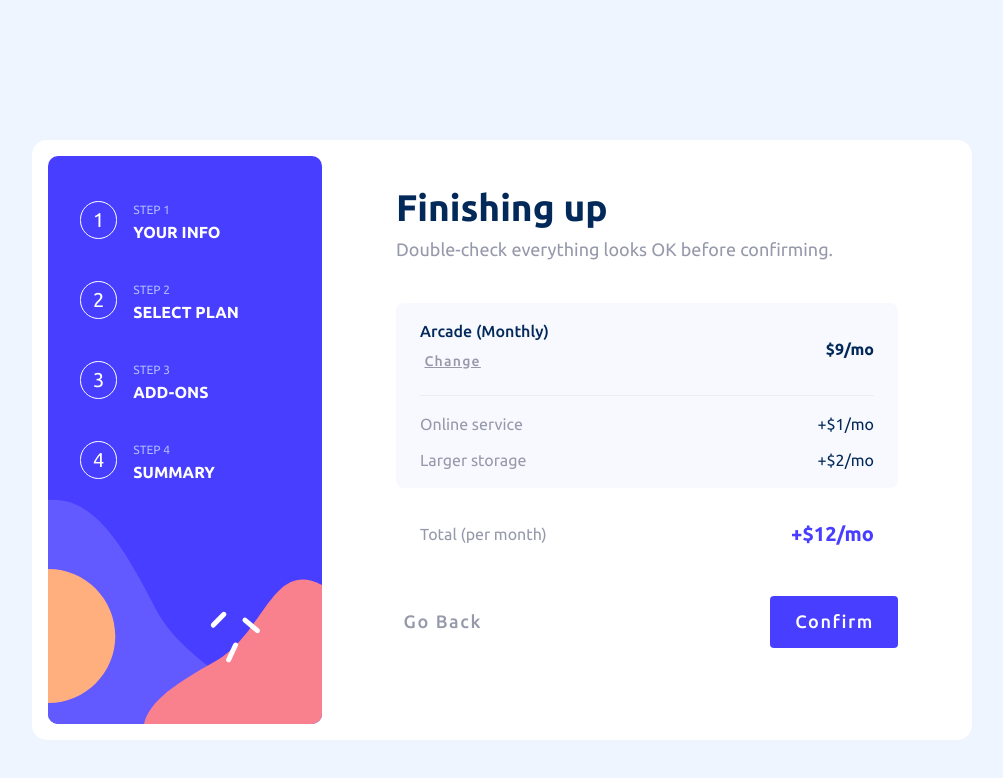
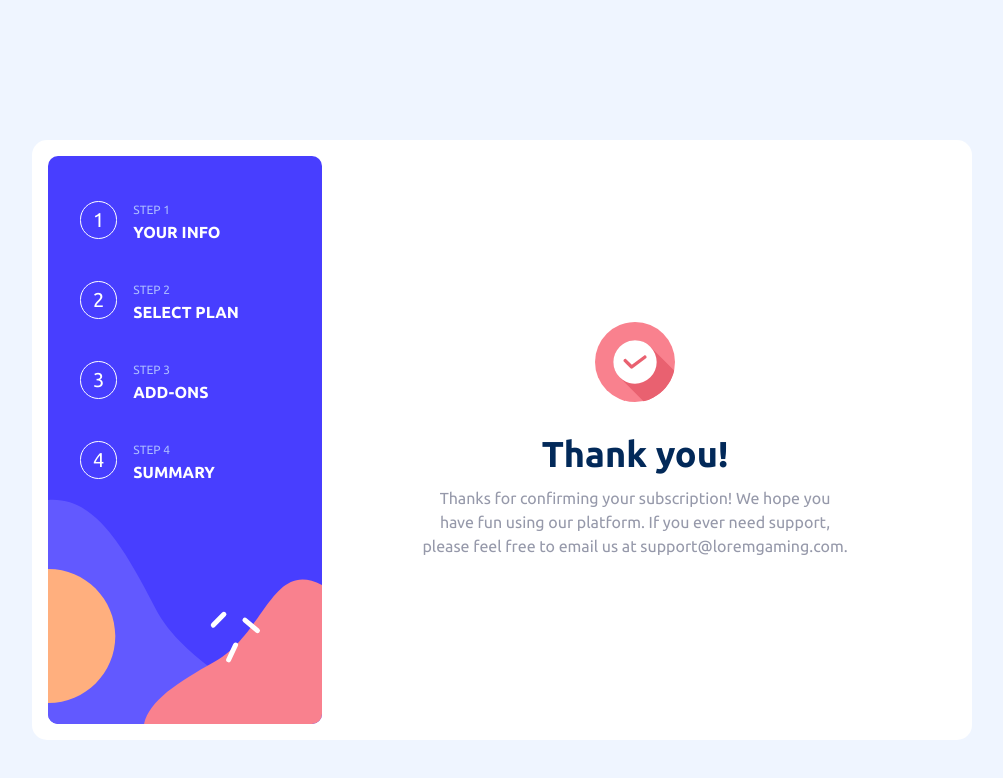
Before and after one commit to Wong0790/vuetify-multi-step-form, a Vue app: page / in a window 1280 px wide. Shown: the top 778 px of the page, without its empty margins (138-1141 px from the left). Built offline with nearby package versions, Linux system fonts and the light colour scheme.

Commit message:
Adding final component

```diff
--- /dev/null
+++ b/src/components/forms/ThankYou.vue
@@ -0,0 +1,17 @@
+<script lang="ts" setup>
+import CheckmarkIcon from "@/components/svg/CheckmarkIcon.vue";
+</script>
+
+<template>
+  <div class="thank-you-wrapper">
+    <div class="inner-wrapper">
+      <CheckmarkIcon class="mx-auto mb-8" />
+      <h1>Thank you!</h1>
+      <p>
+        Thanks for confirming your subscription! We hope you have fun using our
+        platform. If you ever need support, please feel free to email us at
+        support@loremgaming.com.
+      </p>
+    </div>
+  </div>
+</template>
--- /dev/null
+++ b/src/components/svg/CheckmarkIcon.vue
@@ -0,0 +1,22 @@
+<script setup></script>
+
+<template>
+  <svg
+    xmlns="http://www.w3.org/2000/svg"
+    width="80"
+    height="80"
+    viewBox="0 0 80 80"
+  >
+    <g fill="none">
+      <circle cx="40" cy="40" r="40" fill="#F9818E" />
+      <path
+        fill="#E96170"
+        d="M48.464 79.167c.768-.15 1.53-.321 2.288-.515a40.04 40.04 0 0 0 3.794-1.266 40.043 40.043 0 0 0 3.657-1.63 40.046 40.046 0 0 0 12.463-9.898A40.063 40.063 0 0 0 78.3 51.89c.338-1.117.627-2.249.867-3.391L55.374 24.698a21.6 21.6 0 0 0-15.332-6.365 21.629 21.629 0 0 0-15.344 6.365c-8.486 8.489-8.486 22.205 0 30.694l23.766 23.775Z"
+      />
+      <path
+        fill="#FFF"
+        d="M40.003 18.333a21.58 21.58 0 0 1 15.31 6.351c8.471 8.471 8.471 22.158 0 30.63-8.47 8.47-22.156 8.47-30.627 0-8.47-8.472-8.47-22.159 0-30.63a21.594 21.594 0 0 1 15.317-6.35Zm9.865 15c-.316.028-.622.15-.872.344l-12.168 9.13-5.641-5.642c-1.224-1.275-3.63 1.132-2.356 2.356l6.663 6.663c.56.56 1.539.63 2.173.156l13.326-9.995c1.122-.816.43-2.993-.956-3.013a1.666 1.666 0 0 0-.17 0Z"
+      />
+    </g>
+  </svg>
+</template>
--- a/src/styles/styles.css
+++ b/src/styles/styles.css
@@ -181,3 +181,19 @@
 .addon-order-wrapper h6 {
   @apply text-xl font-bold text-purple;
 }
+
+.thank-you-wrapper {
+  @apply flex justify-center h-[568px];
+}
+
+.inner-wrapper {
+  @apply max-w-[450px] pr-6 text-center my-auto;
+}
+
+.inner-wrapper h1 {
+  @apply text-4xl font-bold text-denim;
+}
+
+.inner-wrapper p {
+  @apply text-[16px] text-grey mt-3;
+}
--- a/src/views/Home.vue
+++ b/src/views/Home.vue
@@ -3,11 +3,13 @@
 import StepTwo from "@/components/forms/StepTwo.vue";
 import StepThree from "@/components/forms/StepThree.vue";
 import StepFour from "@/components/forms/StepFour.vue";
+import ThankYou from "@/components/forms/ThankYou.vue";
 </script>
 
 <template>
   <!-- <StepOne /> -->
   <!-- <StepTwo /> -->
   <!--   <StepThree /> -->
-  <StepFour />
+  <!-- <StepFour /> -->
+  <ThankYou />
 </template>
```
